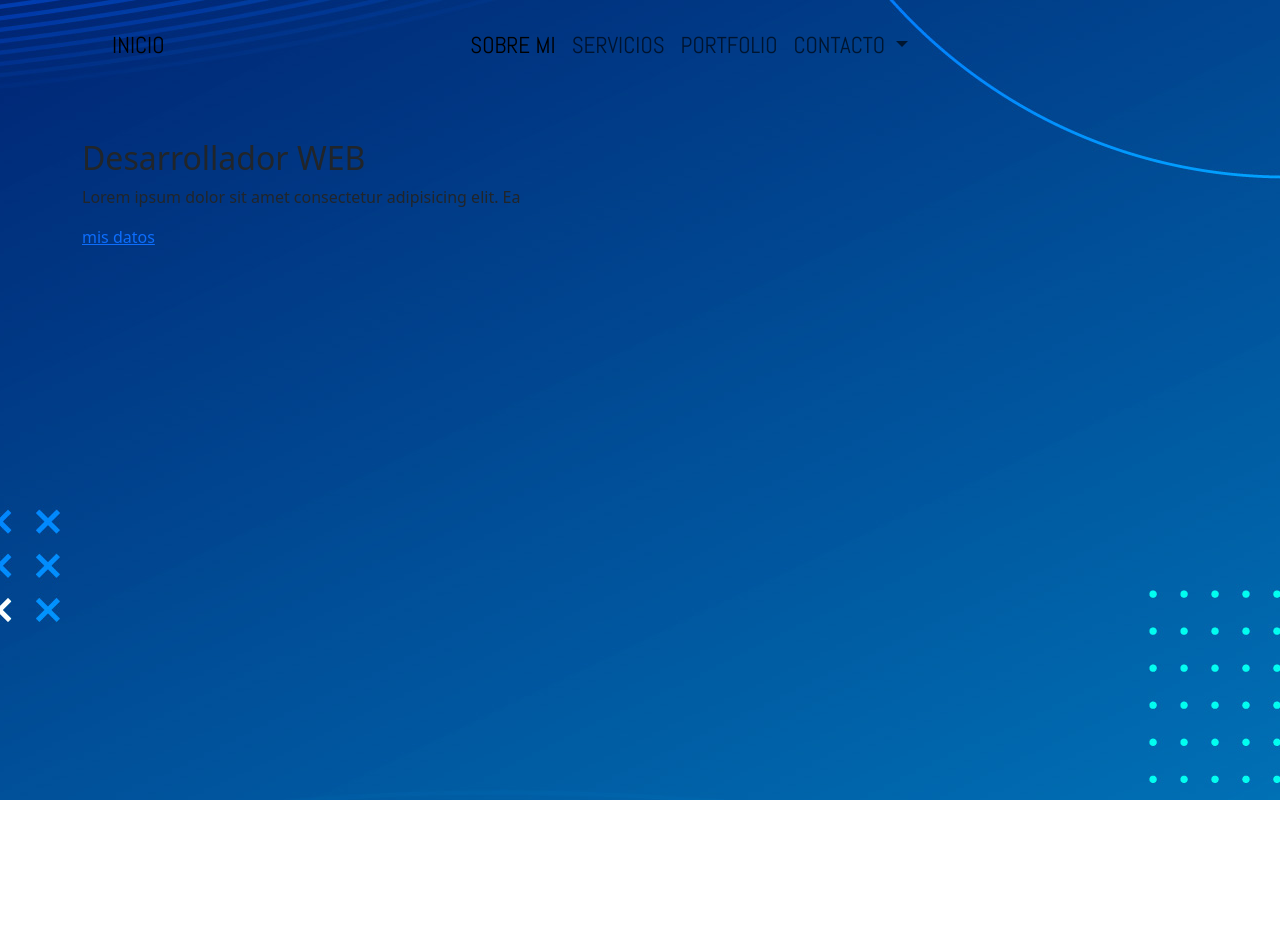
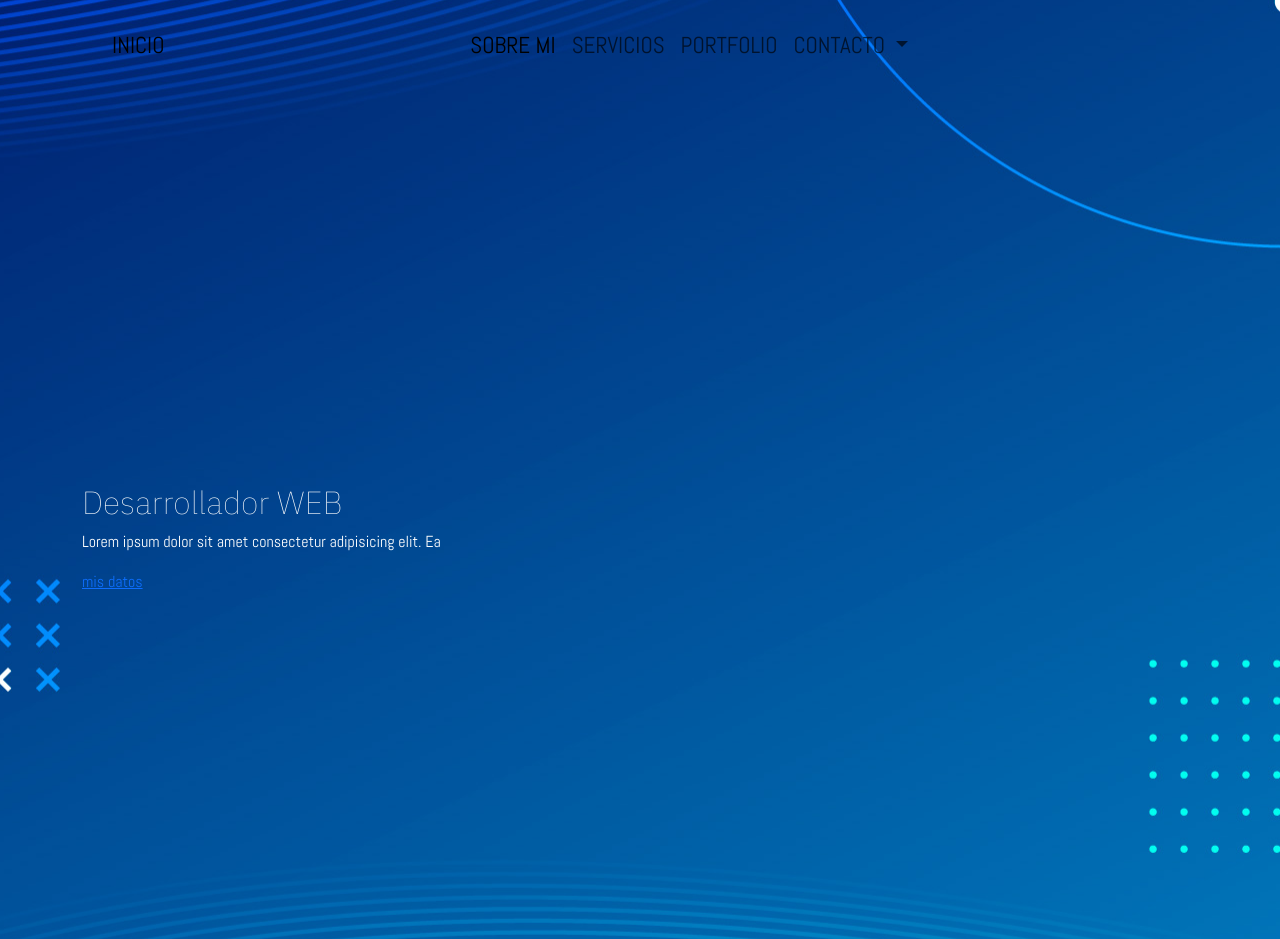
Before and after one commit to TabordaFederico/Pre-Entrega2, a plain HTML site: page index.html in a window 1280 px wide. Before the commit the page ends 800 px from the top, so only its background shows below. Drawn offline with nearby package versions, Linux system fonts and the light colour scheme.

Commit message:
Pag index creada

```diff
--- a/css/style.css
+++ b/css/style.css
@@ -19,3 +19,12 @@
 .menu:hover{
     background-color: rgb(22, 91, 160);
 }
+.text-header{
+    min-height: 100vh;
+    color: white;
+    font-family: abel;
+}
+.text-header h2{
+    font-family: ibm plex sans ;
+
+}
--- a/index.html
+++ b/index.html
@@ -7,7 +7,8 @@
     <!---Boostrap CSS-->
     <link href="https://cdn.jsdelivr.net/npm/bootstrap@5.3.0-alpha1/dist/css/bootstrap.min.css" rel="stylesheet" integrity="sha384-GLhlTQ8iRABdZLl6O3oVMWSktQOp6b7In1Zl3/Jr59b6EGGoI1aFkw7cmDA6j6gD" crossorigin="anonymous">
    <link rel="stylesheet" href="css/style.css">
-   <link href="https://fonts.googleapis.com/css2?family=Abel&display=swap" rel="stylesheet">
+   <link href="https://fonts.googleapis.com/css2?family=Abel&family=IBM+Plex+Sans:wght@100&display=swap" rel="stylesheet">
+
     <title>PreEntrega2</title>
 </head>
 <body>
```
